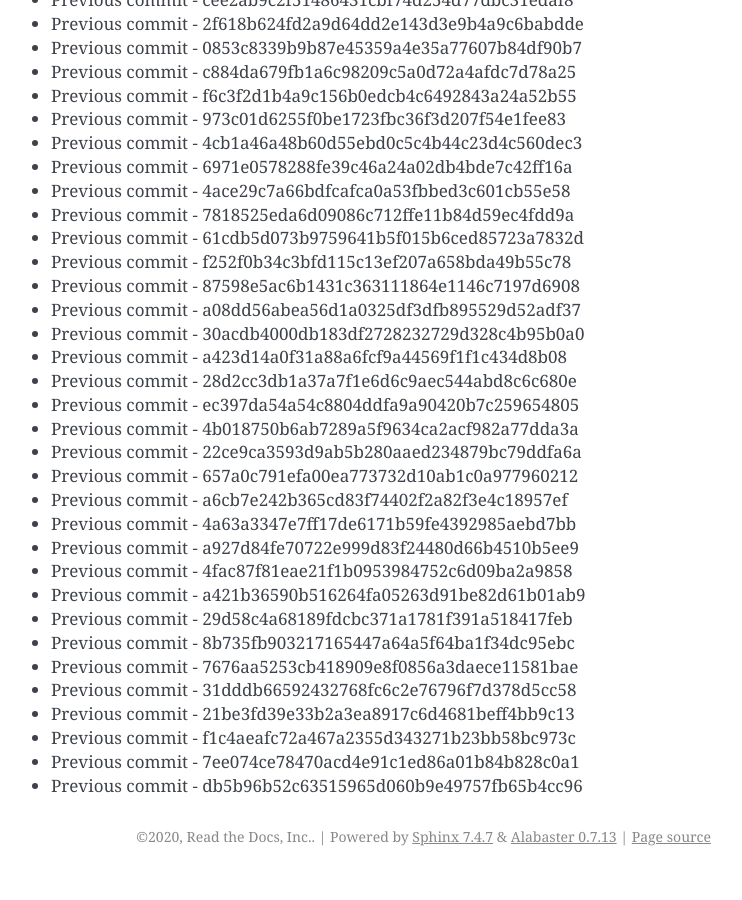
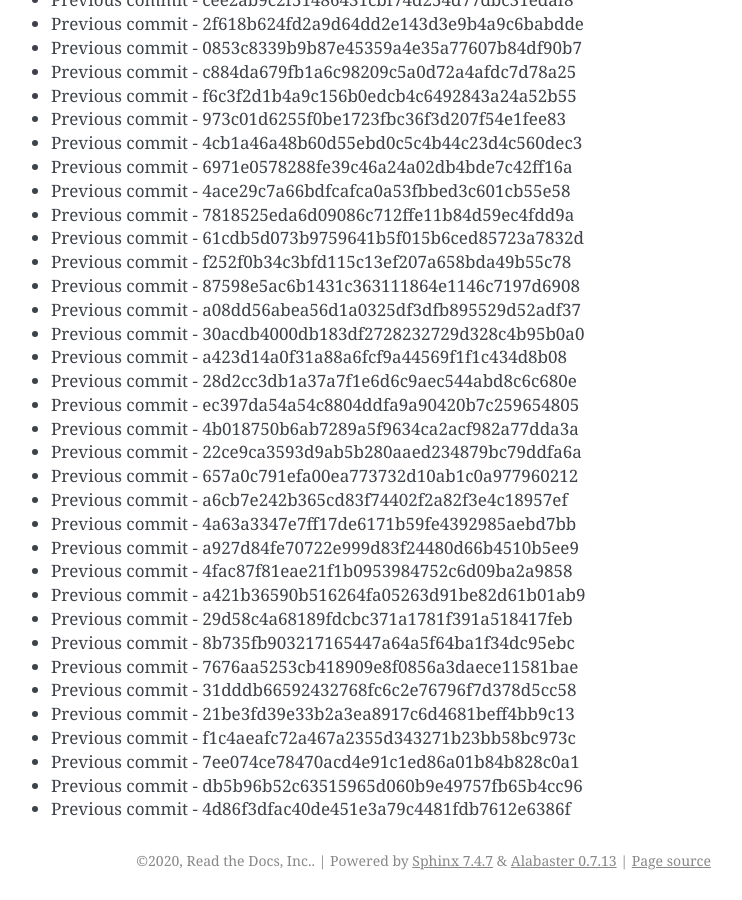
Before and after one commit to readthedocs/rtd-git-stresstest, a Sphinx documentation site: the page built from docs/updates.rst, in a window 1280 px wide and 900 px high, scrolled down 24928 px. Shown: the whole window, without its empty margins (399-1141 px from the left). Built offline with Sphinx 7.4.7, drawn with Linux system fonts in a browser that asks for light colours; before the commit the page ends 25804 px from its top, so only the background shows below that.

Commit message:
Generating commit from previous: 4d86f3dfac40de451e3a79c4481fdb7612e6386f

```diff
--- a/docs/updates.rst
+++ b/docs/updates.rst
@@ -1079,3 +1079,4 @@ It can be tested for any performance characteristics.
 * Previous commit - f1c4aeafc72a467a2355d343271b23bb58bc973c
 * Previous commit - 7ee074ce78470acd4e91c1ed86a01b84b828c0a1
 * Previous commit - db5b96b52c63515965d060b9e49757fb65b4cc96
+* Previous commit - 4d86f3dfac40de451e3a79c4481fdb7612e6386f
```
